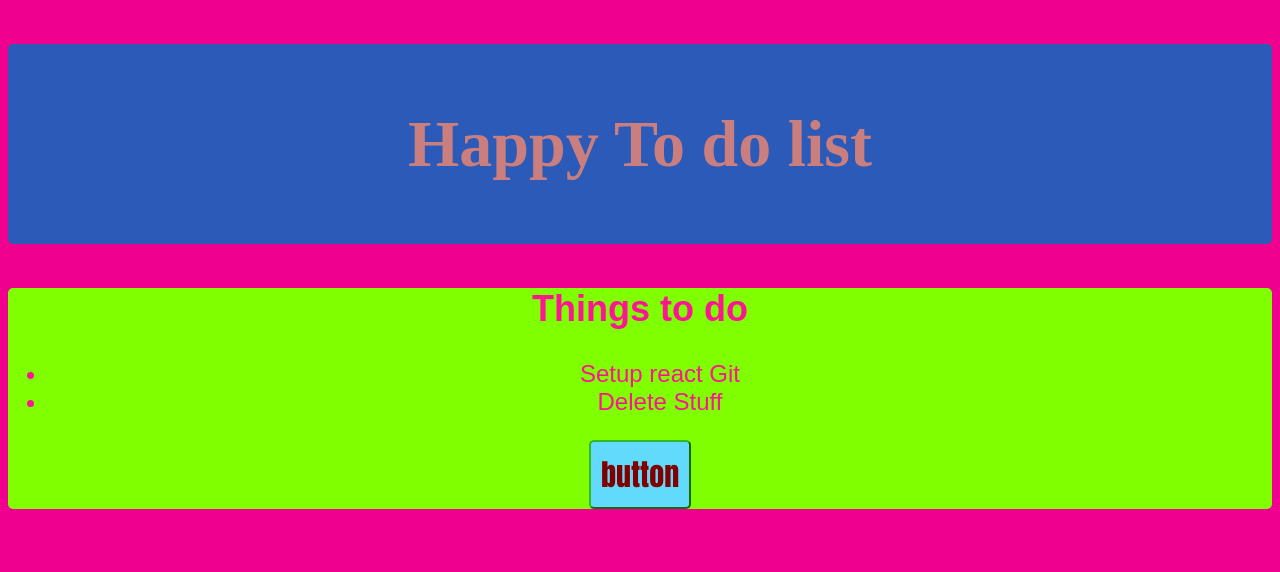
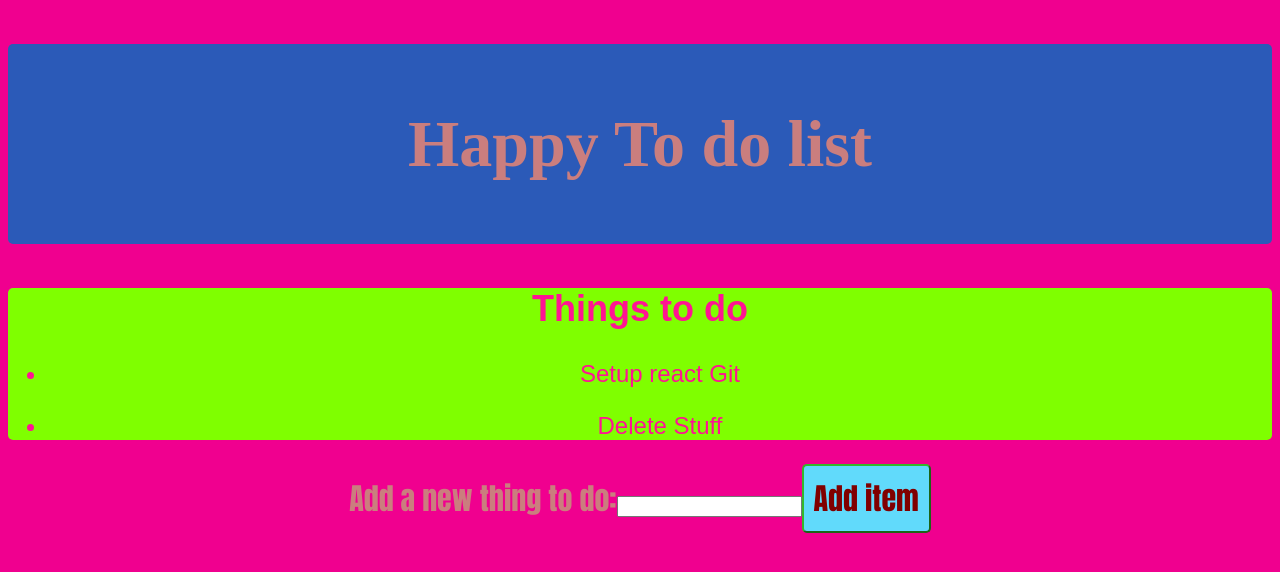
Before and after one commit to tobyw1234/Tiny-react-app, a React (Create React App) app: page / in a window 1280 px wide. Shown: the top 572 px of the page. Built offline with nearby package versions, Linux system fonts and the light colour scheme.

Commit message:
adding separated components

```diff
--- a/public/index.html
+++ b/public/index.html
@@ -9,9 +9,6 @@
       name="description"
       content="Web site created using create-react-app"
     />
-
-
-
     <title>To do list</title>
   </head>
   <body>
--- a/src/App.css
+++ b/src/App.css
@@ -52,11 +52,9 @@
   color: maroon;
 }
 
-@keyframes App-logo-spin {
-  from {
-    transform: rotate(0deg);
-  }
-  to {
-    transform: rotate(360deg);
-  }
+.label {
+  font-size: 30px;
+  font-family: Impact, Haettenschweiler, 'Arial Narrow Bold', sans-serif;
+  font-style: initial ;
+  color:rgb(202, 126, 126);
 }
--- a/src/App.js
+++ b/src/App.js
@@ -1,66 +1,19 @@
+import React from "react";
 import "./App.css";
-import React from "react";
-import {useState} from "react"
+import Header from "./components/Header";
+import AddToList from "./components/AddToList";
+import ToDoList from "./components/ToDoList";
+
 function App() {
-//   const [newItem, setNewItem] = React.useState([
-//     { updateItem: "update stuff" },
-//   ]);
-
-//   const Tasks = ["Setup react Git", "Delete Stuff"];
-//   let workingTasks = [...Tasks];
-//   console.log(workingTasks);
-
-//   function randomise(workingTasks) {
-//     let randomInt = Math.floor(Math.random() * 2);
-//     // WorkingTasks.push(WorkingTasks.slice(0, randomInt))
-//     console.log(Array.isArray(workingTasks));
-//   }
-
-  // function button() {
-  //   return (
-  //     <button className="Button" onClick={randomise}>
-  //       Add to list
-  //     </button>
-  //   );
-  // }
-  // // function makes buttons that set inputItem
-  //functuon that pushes inputItem into tasks pushes the thing
-  // makes html list ToDolist
-  // addToList => div on line 33
+  const [toDo, setToDo] = React.useState(["Setup react Git", "Delete Stuff"]);
 
   return (
     <div className="App">
-      <header>
-        <h1 className="App-header">Happy To do list</h1>
-      </header>
-      <ToDoList />
+      <Header />
+      <ToDoList toDo={toDo} />
+      <AddToList setToDo={setToDo} />
     </div>
   );
 }
 
-const ToDoList = function () {
-  const firstToDo = ["Setup react Git", "Delete Stuff"];
-  const [toDo, setToDo] = useState(firstToDo);
-  return (
-    <div className="ToDo-List">
-      <h2>Things to do</h2>
-      <ul>
-        {toDo.map((item) => {
-          return <li key={item}>{item}</li>;
-        })}
-      </ul>
-      <AddToList toDo={toDo} />
-    </div>
-  );
-};
-
-const AddToList = ({ setToDo }) => {
-  console.log(setToDo);
-  return <button className="Button"> button</button>;
-};
-
 export default App;
-// Ideas
-//
-/// fuction that deletes an item from the list
-/// function where you click a button and it randomizes the list
--- /dev/null
+++ b/src/components/AddToList.jsx
@@ -0,0 +1,28 @@
+import React from "react";
+
+const AddToList = ({setToDo}) => {
+  const [newToDo, setNewToDo] = React.useState("");
+
+    const handleSubmit = (event) => {
+    event.preventDefault();
+    setToDo((toDo) => {
+      return [newToDo, ...toDo];
+    });
+    setNewToDo('');
+  };
+  return (
+    <form onSubmit={handleSubmit}>
+      <label className="label">
+        Add a new thing to do:
+        <input value={newToDo}
+        onChange={(event) => setNewToDo(event.target.value)}
+        />
+      </label>
+      <button type="submit" className="Button">
+        Add item
+      </button>
+    </form>
+  )
+};
+
+export default AddToList;
--- /dev/null
+++ b/src/components/Header.jsx
@@ -0,0 +1,11 @@
+import React from "react";
+
+const Header = () => {
+  return (
+    <header>
+    <h1 className="App-header">Happy To do list</h1>
+  </header>
+  )
+}
+
+export default Header;
--- /dev/null
+++ b/src/components/ToDoList.jsx
@@ -0,0 +1,22 @@
+import React from "react";
+// import {toDo} from "./AddToList";
+import App from "../App";
+
+const ToDoList = function (props) {
+  console.log(props)
+  return (
+    <div className="ToDo-List">
+      <h2>Things to do</h2>
+      <ul>
+        {props.toDo.map((item) => {
+          return (
+            <li key={item}>
+              <p>{item}</p>
+            </li>)
+        })}
+      </ul>
+    </div>
+  );
+};
+
+export default ToDoList;
```
